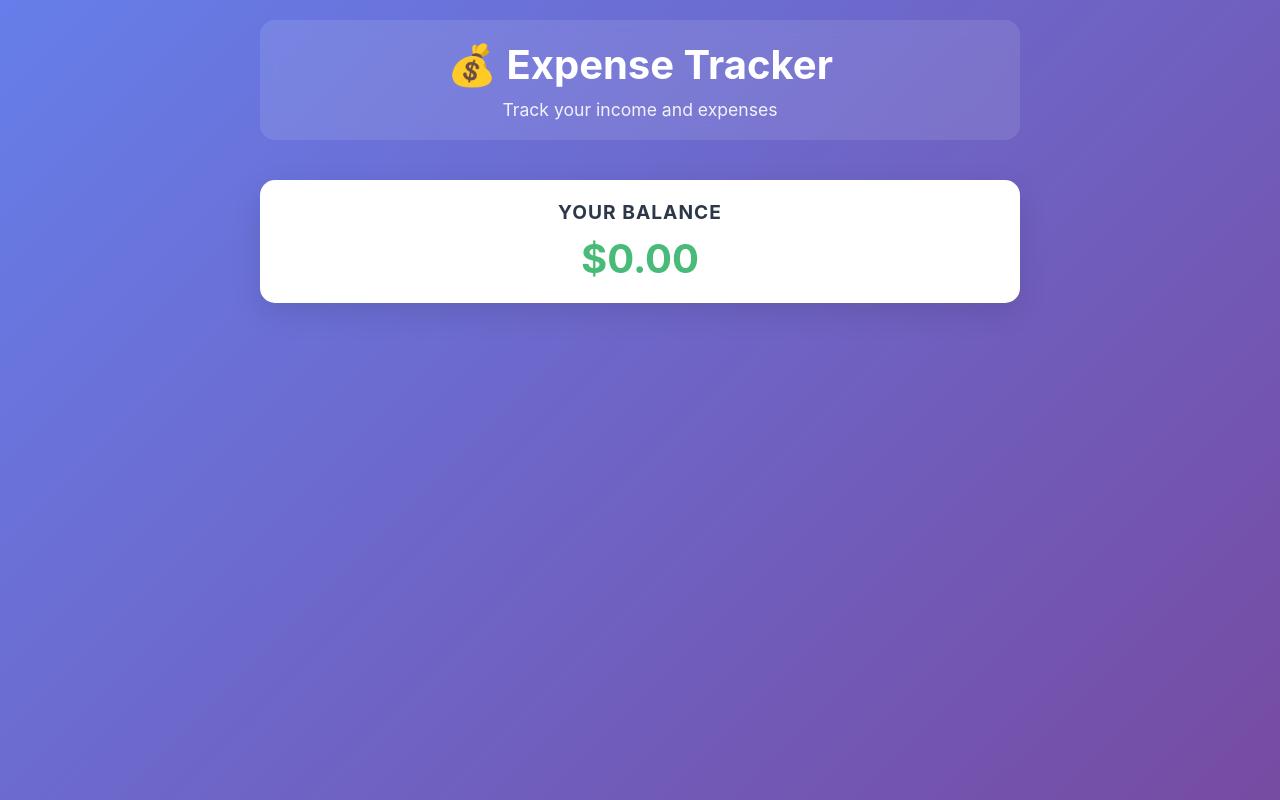
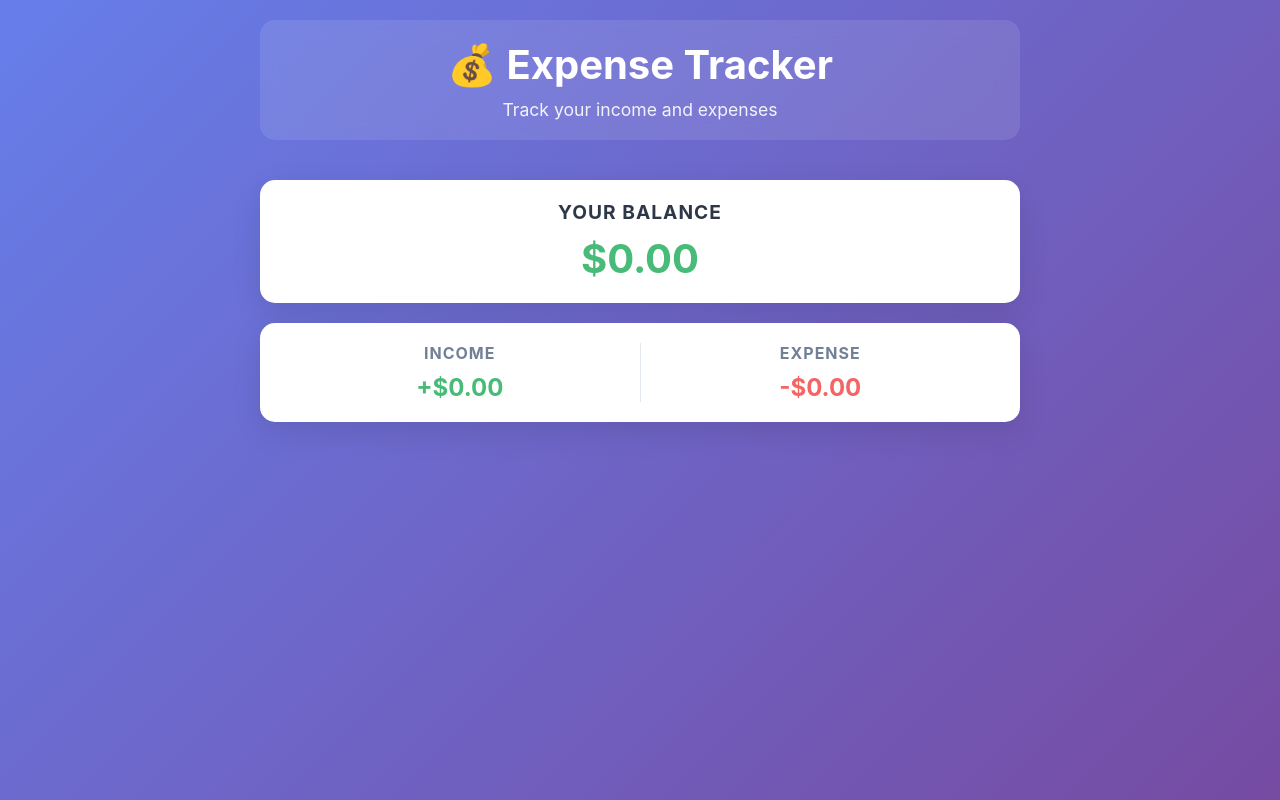
Before and after one commit to Bhagi2001/Expense-Tracker-App, a React (Vite) app in the folder Expense-Tracker-App/: page / in a window 1280 px wide. Built offline with nearby package versions, Linux system fonts and the light colour scheme.

Commit message:
Add IncomeExpenses component

```diff
--- a/Expense-Tracker-App/src/App.jsx
+++ b/Expense-Tracker-App/src/App.jsx
@@ -1,12 +1,14 @@
 import './App.css'
 import Header from './components/Header/Header'
 import Balance from './components/Balance/Balance'
+import IncomeExpenses from './components/IncomeExpenses/IncomeExpenses'
 
 function App() {
   return (
     <div className="container">
       <Header />
       <Balance transactions={[]} />
+      <IncomeExpenses transactions={[]} />
     </div>
   )
 }
--- /dev/null
+++ b/Expense-Tracker-App/src/components/IncomeExpenses/IncomeExpenses.css
@@ -0,0 +1,39 @@
+.inc-exp-container {
+  background: white;
+  padding: 20px;
+  border-radius: 15px;
+  box-shadow: 0 10px 30px rgba(0, 0, 0, 0.1);
+  display: flex;
+  justify-content: space-around;
+  margin-bottom: 20px;
+}
+
+.inc-exp-container > div {
+  flex: 1;
+  text-align: center;
+}
+
+.inc-exp-container > div:first-child {
+  border-right: 1px solid var(--border-color);
+}
+
+.inc-exp-container h4 {
+  color: var(--text-light);
+  font-size: 1rem;
+  margin-bottom: 10px;
+  text-transform: uppercase;
+  letter-spacing: 1px;
+}
+
+.money {
+  font-size: 1.5rem;
+  font-weight: bold;
+}
+
+.money.plus {
+  color: var(--success-color);
+}
+
+.money.minus {
+  color: var(--danger-color);
+}
--- /dev/null
+++ b/Expense-Tracker-App/src/components/IncomeExpenses/IncomeExpenses.jsx
@@ -0,0 +1,29 @@
+import './IncomeExpenses.css'
+
+const IncomeExpenses = ({ transactions }) => {
+  const amounts = transactions.map(transaction => transaction.amount)
+
+  const income = amounts
+    .filter(item => item > 0)
+    .reduce((acc, item) => (acc += item), 0)
+    .toFixed(2)
+
+  const expense = (
+    amounts.filter(item => item < 0).reduce((acc, item) => (acc += item), 0) * -1
+  ).toFixed(2)
+
+  return (
+    <div className="inc-exp-container">
+      <div className="income">
+        <h4>Income</h4>
+        <p className="money plus">+${income}</p>
+      </div>
+      <div className="expense">
+        <h4>Expense</h4>
+        <p className="money minus">-${expense}</p>
+      </div>
+    </div>
+  )
+}
+
+export default IncomeExpenses
```
